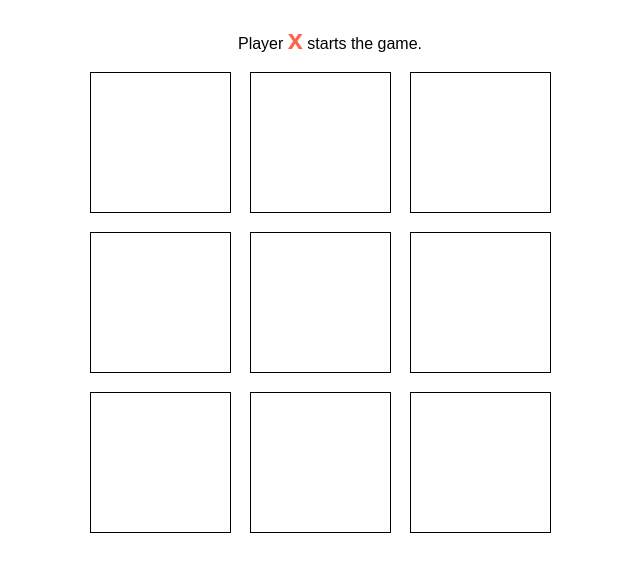
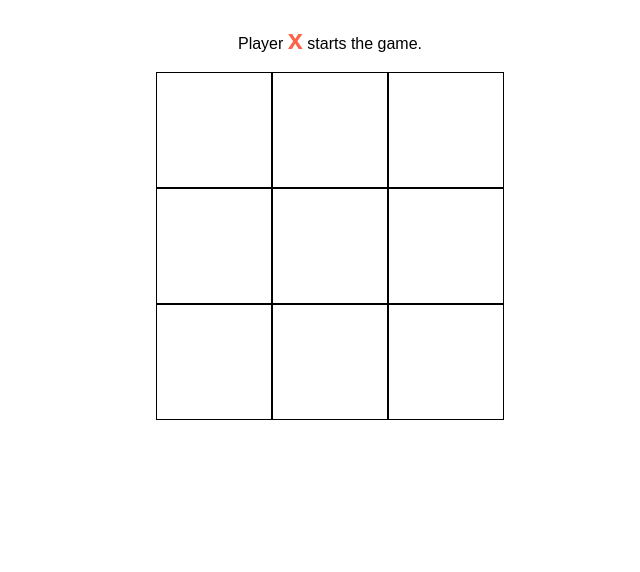
Before and after one commit to bennymeier/tic-tac-toe-react, a React (Create React App) app: page / in a window 1280 px wide. Shown: the top 572 px of the page, without its empty margins (310-950 px from the left). Built offline with nearby package versions, Linux system fonts and the light colour scheme.

Commit message:
Add log to game, add css for logs

```diff
--- a/src/App.scss
+++ b/src/App.scss
@@ -20,15 +20,12 @@ body {
   }
 
   .board {
-    width: 60vmin;
-    height: 60vmin;
     display: grid;
     grid-template-columns: repeat(3, 1fr);
-    gap: 0;
 
     .field {
-      height: 75px;
-      width: 75px;
+      height: 50px;
+      width: 50px;
       user-select: none;
       cursor: pointer;
       border: 1px solid black;
@@ -57,3 +54,46 @@ body {
     }
   }
 }
+
+.logs-container {
+  min-height: 250px;
+  max-height: 250px;
+  width: 100%;
+  height: 100%;
+  display: flex;
+  flex-direction: column;
+
+  .logs {
+    list-style: none;
+    flex: 1 1 auto;
+    overflow-y: scroll;
+    display: -webkit-box;
+    display: flex;
+    -webkit-box-orient: vertical;
+    -webkit-box-direction: normal;
+    flex-direction: column;
+
+    .log {
+      margin: 0.2em;
+
+      &.player-x {
+        color: tomato;
+      }
+
+      &.player-o {
+        color: cornflowerblue;
+      }
+
+      .datetime {
+        font-weight: bold;
+        color: gray;
+        margin-right: 1em;
+      }
+
+      .text {
+        margin: 0;
+        display: inline-block;
+      }
+    }
+  }
+}
--- a/src/App.tsx
+++ b/src/App.tsx
@@ -5,6 +5,7 @@ import React from 'react';
  * - Start/Reset Button
  * - Start Button decides if x or o starts
  * - Hover over Field should show current player
+ * - Add log just for fun
  */
 
 const generateFields = Array.from({ length: 9 }, (_, i) => {
@@ -22,15 +23,21 @@ interface Field {
   selected: string;
   value: string;
 }
-
+interface Log {
+  datetime: string;
+  text: string;
+  player: Player;
+}
 interface State {
   player: Player;
   fields: Field[];
+  logs: Log[];
 }
 class App extends React.Component {
   state: State = {
     player: 'x',
     fields: generateFields,
+    logs: [],
   };
 
   changePlayer = (): Promise<Player> => {
@@ -43,9 +50,23 @@ class App extends React.Component {
     });
   };
 
+  setLogEntry = (text: string) => {
+    const { logs, player } = this.state;
+    const newLog: Log = {
+      text,
+      player,
+      datetime: new Date().toLocaleTimeString(),
+    };
+    this.setState({ logs: [newLog, ...logs] });
+  };
+
   fillField = (currentField: Field) => {
+    const { player } = this.state;
     if (currentField.selected === 'true') {
       console.warn(`Field Nr. ${currentField.id} already selected!`);
+      this.setLogEntry(
+        `Player ${player} the field ${currentField.id} is already selected.`
+      );
       return;
     }
     const fields = this.state.fields.map((field) => {
@@ -55,17 +76,16 @@ class App extends React.Component {
       return field;
     });
     this.setState({ fields }, async () => {
-      console.log(
-        `Player ${this.state.player} has selected field nr. ${currentField.id}`
+      this.setLogEntry(
+        `Player ${player} you have selected field nr. ${currentField.id}.`
       );
-      console.log('Change player!');
-      await this.changePlayer();
-      console.log(`Player ${this.state.player} is the next!`);
+      const newPlayer = await this.changePlayer();
+      this.setLogEntry(`Player ${newPlayer} it's your turn.`);
     });
   };
 
   render() {
-    const { fields, player } = this.state;
+    const { fields, player, logs } = this.state;
     return (
       <div className="container">
         <p>
@@ -88,6 +108,18 @@ class App extends React.Component {
             );
           })}
         </div>
+        <div className="logs-container">
+          <ul className="logs">
+            {logs.map((log) => {
+              return (
+                <li className={`log player-${log.player}`}>
+                  <span className="datetime">{log.datetime}</span>
+                  <p className="text">{log.text}</p>
+                </li>
+              );
+            })}
+          </ul>
+        </div>
       </div>
     );
   }
```
